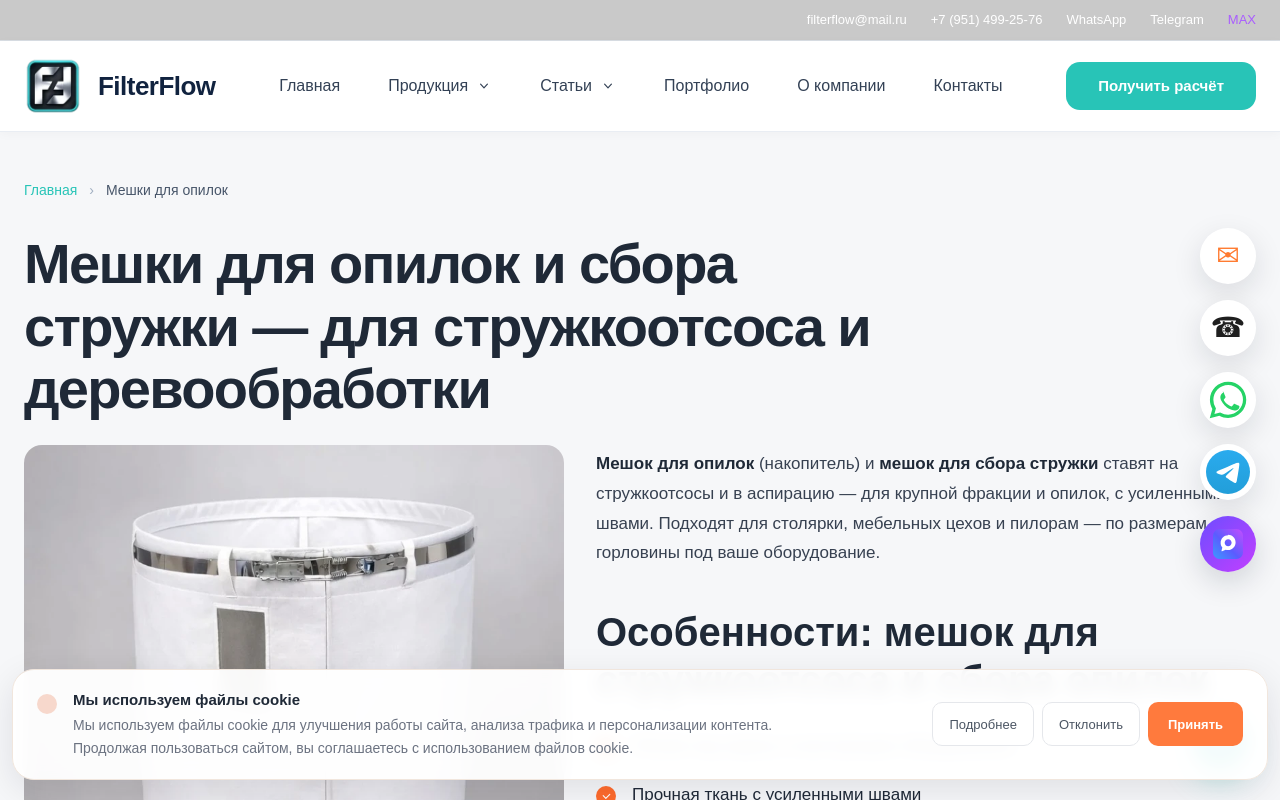
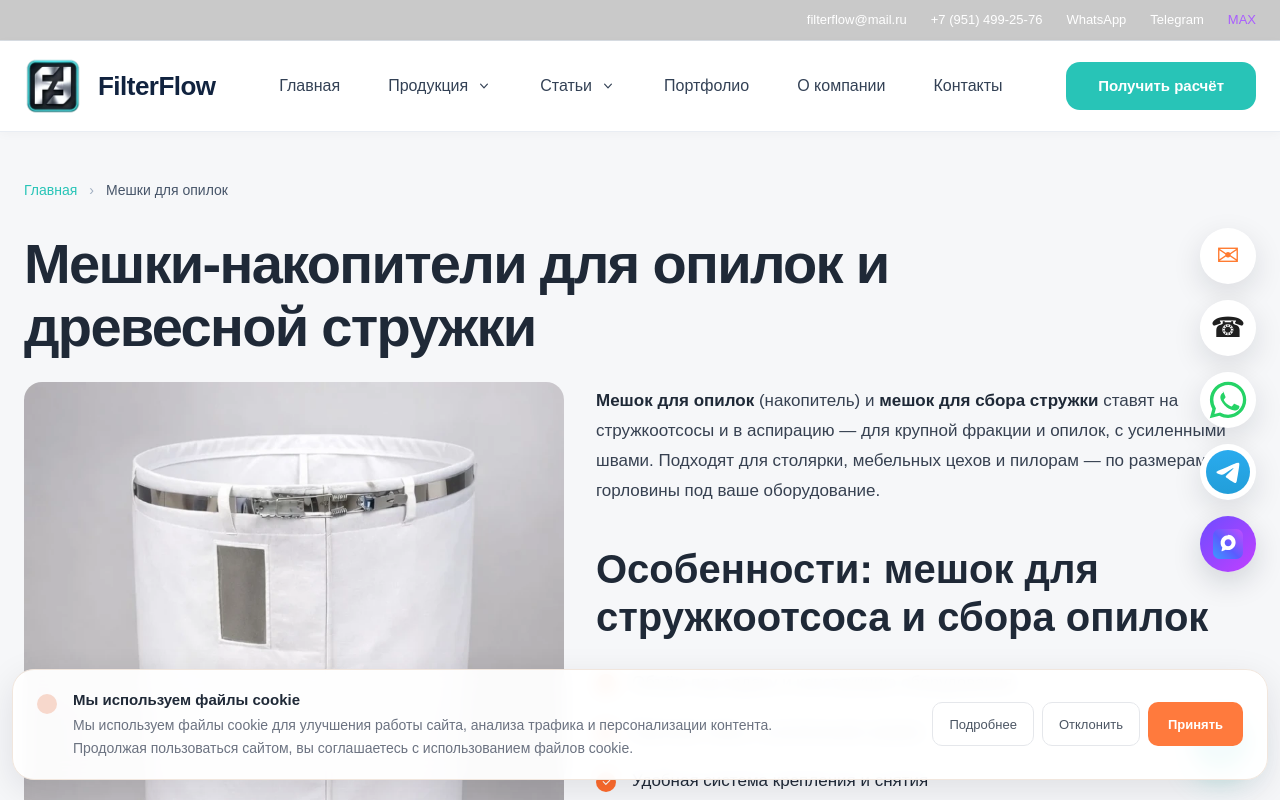
Before and after one commit to karipupkina-ux/filterflow-next, a Next.js app: page /meshki-dlya-opilok in a window 1280 px wide. Shown: the top 800 px of the page. Built offline with nearby package versions, Linux system fonts and the light colour scheme.

Commit message:
SEO: finish separating bag page search intent

```diff
--- a/app/meshki-dlya-opilok/page.tsx
+++ b/app/meshki-dlya-opilok/page.tsx
@@ -9,10 +9,10 @@ import EmailLink from "../components/EmailLink";
 export const metadata: Metadata = pageMetadata({
   title: "Мешки-накопители для опилок и древесной стружки",
   description:
-    "Прочные мешки-накопители для сбора опилок и древесной стружки. Подберём материал, размеры и крепление, изготовим под ваше оборудование.",
+    "Мешки-накопители для сбора опилок и древесной стружки после стружкоотсоса или аспирации. Изготовление по размерам, патрубку или образцу.",
   path: "/meshki-dlya-opilok",
   openGraphTitle:
-    "Мешки для опилок и стружки — мешок для стружкоотсоса | FilterFlow",
+    "Мешки-накопители для опилок и древесной стружки | FilterFlow",
 });
 
 const productLinks = [
@@ -417,8 +417,7 @@ export default function Page() {
           </div>
 
           <h1 className="mb-6 max-w-[920px] text-[34px] font-bold leading-[1.12] tracking-[-0.03em] text-[#1f2937] md:text-[56px]">
-            Мешки для опилок и сбора стружки — для стружкоотсоса и
-            деревообработки
+            Мешки-накопители для опилок и древесной стружки
           </h1>
 
           <div className="grid gap-8 lg:grid-cols-[540px_minmax(0,1fr)] lg:items-start">
```
